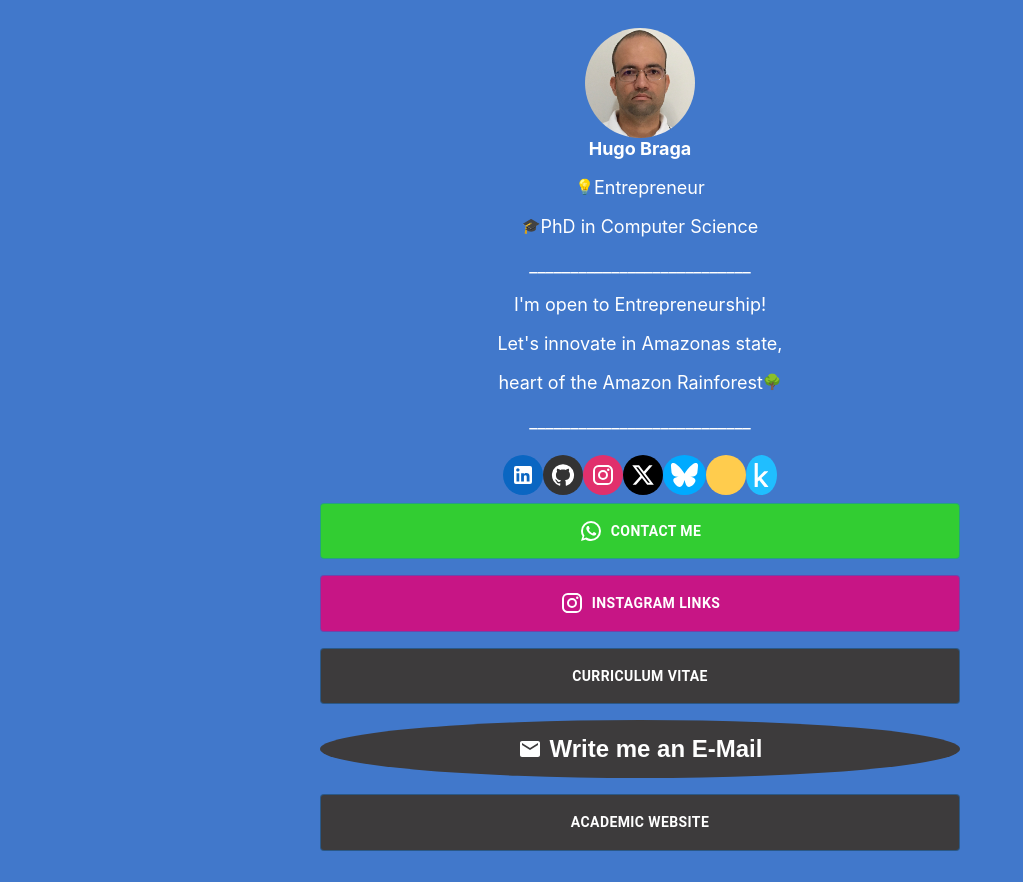
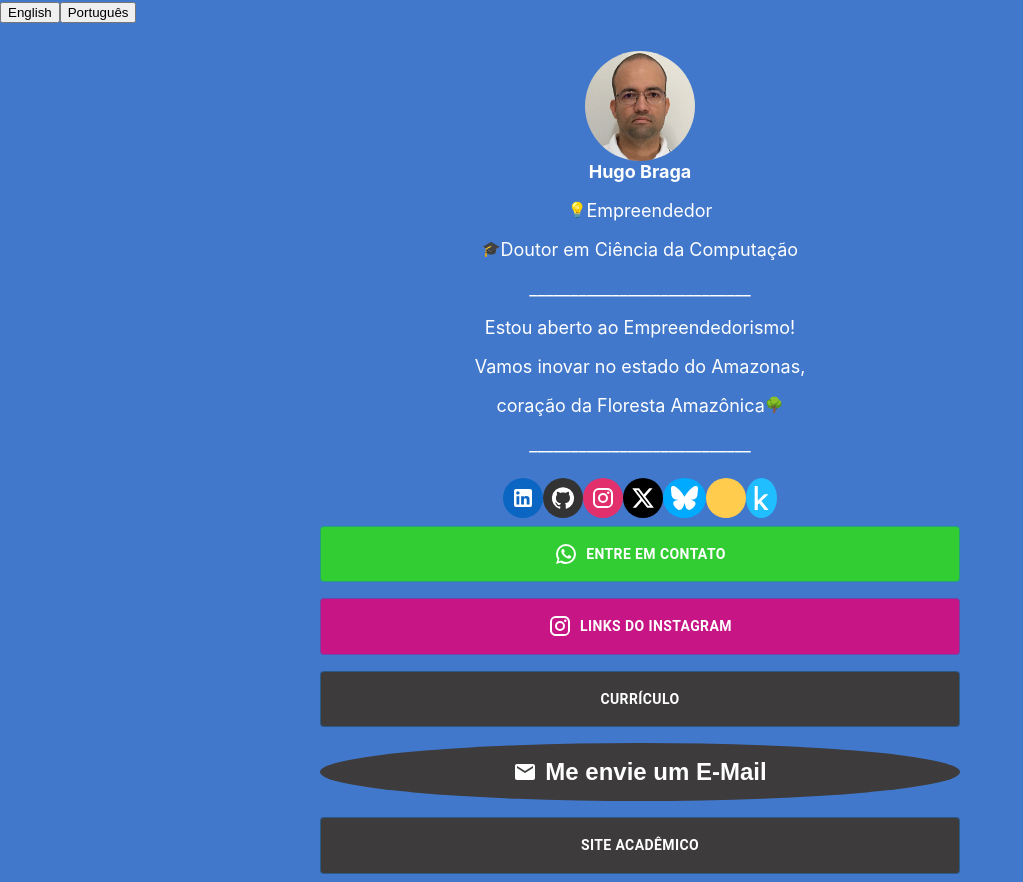
Before and after one commit to hugobraga/personal-website, a React (Create React App) app in the folder react-website/: page / in a window 1280 px wide. Shown: the whole page, without its empty margins (0-1023 px from the left). Before the commit the page ends 859 px from the top, so only its background shows below. Built offline with nearby package versions, Linux system fonts and the light colour scheme; no server answers; some icons are missing.

Commit message:
Added support to English and Brazilian Portuguese translations.

```diff
--- a/react-website/package.json
+++ b/react-website/package.json
@@ -15,9 +15,11 @@
     "@mui/system": "^5.11.0",
     "@testing-library/react": "^13.4.0",
     "@testing-library/user-event": "^14.4.3",
+    "i18next": "^23.14.0",
     "react": "^18.0.0",
     "react-dom": "^18.0.0",
     "react-ga4": "^2.1.0",
+    "react-i18next": "^15.0.1",
     "react-router-dom": "^6.4.0",
     "react-scripts": "^5.0.1",
     "sass": "^1.56.0",
--- a/react-website/src/App.js
+++ b/react-website/src/App.js
@@ -11,7 +11,13 @@ import config from './config'; // Import your config file
 import Microblog from './pages/Microblog';
 import Instalinks from './pages/Instalinks';
 
+// Importing the i18n configuration and useTranslation hook
+import { useTranslation } from 'react-i18next';
+import './i18n'; // Assuming you have an i18n.js file set up as per the previous instructions
+
 const App = () => {
+  const { i18n, t } = useTranslation(); // Initializing translation
+
   useEffect(() => {
     const { measurementId } = config.googleAnalytics;
     if (measurementId) {
@@ -22,13 +28,26 @@ const App = () => {
     }
   }, []);
 
+  // Function to change the language
+  const changeLanguage = (lng) => {
+    i18n.changeLanguage(lng);
+  };
+
   return (
     <Router>
-      <Routes>
-        <Route path="/" element={<Microblog />} />
-        <Route path="/instalinks" element={<Instalinks />} />
-        <Route path="*" element={<Navigate to="/" />} />
-      </Routes>
+      <div>
+        {/* Language Switcher Buttons */}
+        <div style={{ marginBottom: '20px' }}>
+          <button onClick={() => changeLanguage('en')}>English</button>
+          <button onClick={() => changeLanguage('pt')}>Português</button>
+        </div>
+
+        <Routes>
+          <Route path="/" element={<Microblog />} />
+          <Route path="/instalinks" element={<Instalinks />} />
+          <Route path="*" element={<Navigate to="/" />} />
+        </Routes>
+      </div>
     </Router>
   );
 };
--- a/react-website/src/components/HomeRectangularButtons.js
+++ b/react-website/src/components/HomeRectangularButtons.js
@@ -5,6 +5,7 @@ import InstagramIcon from '@mui/icons-material/Instagram';
 import MailIcon from '@mui/icons-material/Mail';
 import { styled } from "@mui/system";
 import { Link } from "react-router-dom";
+import { useTranslation } from "react-i18next"; // Import the useTranslation hook
 
 // Define the custom styled components
 const StyledButton = styled(Button)(({ theme }) => ({
@@ -55,6 +56,8 @@ const IconStyles = {
 };
 
 const HomeRectangularButtons = () => {
+  const { t } = useTranslation(); // Initialize translation hook
+
   return (
     <Grid container direction="column" justifyContent="center" alignItems="center">
       <WhatsAppButton
@@ -62,19 +65,19 @@ const HomeRectangularButtons = () => {
         onClick={() => window.open("http://wa.me/+5571992682584", "_blank")}
       >
         <WhatsAppIcon style={IconStyles} />
-        Contact me
+        {t('contact_me')}
       </WhatsAppButton>
 
       <InstaButton variant="outlined">
         <InstagramIcon style={IconStyles} />
-        <StyledLink to="/instalinks">Instagram Links</StyledLink>
+        <StyledLink to="/instalinks">{t('instagram_links')}</StyledLink>
       </InstaButton>
 
       <StyledButton
         variant="outlined"
         onClick={() => window.open("https://drive.google.com/file/d/1CvUlSSo4SrD5u09h3TDK8V5PRLqLbJEm/view?usp=sharing", "_blank")}
       >
-        Curriculum Vitae
+        {t('curriculum_vitae')}
       </StyledButton>
 
       <StyledIconButton
@@ -84,14 +87,14 @@ const HomeRectangularButtons = () => {
         }}
       >
         <MailIcon style={IconStyles} />
-        Write me an E-Mail
+        {t('write_me_email')}
       </StyledIconButton>
 
       <StyledButton
         variant="outlined"
         onClick={() => window.open("https://sites.google.com/site/hugobraga", "_blank")}
       >
-        Academic Website
+        {t('academic_website')}
       </StyledButton>
     </Grid>
   );
--- /dev/null
+++ b/react-website/src/i18n.js
@@ -0,0 +1,33 @@
+// src/i18n.js
+import i18n from 'i18next';
+import { initReactI18next } from 'react-i18next';
+import enTranslation from './locales/en/translation.json';
+import ptTranslation from './locales/pt/translation.json';
+
+i18n
+  .use(initReactI18next)
+  .init({
+    resources: {
+      en: {
+        translation: enTranslation,
+      },
+      pt: {
+        translation: ptTranslation,
+      },
+    },
+    lng: 'pt', // Default language
+    fallbackLng: 'en', // Fallback language if translation is missing
+    interpolation: {
+      escapeValue: false, // React already escapes values to prevent XSS
+    },
+    keySeparator: false, // Disable key nesting (recommended for simple JSON structure)
+    detection: {
+      order: ['querystring', 'cookie', 'localStorage', 'navigator', 'htmlTag', 'path', 'subdomain'],
+      caches: ['localStorage', 'cookie'],
+    },
+    react: {
+      useSuspense: false, // Disables suspense mode
+    },
+  });
+
+export default i18n;
--- /dev/null
+++ b/react-website/src/locales/en/translation.json
@@ -0,0 +1,12 @@
+{
+  "entrepreneur": "Entrepreneur",
+  "phd": "PhD in Computer Science",
+  "open_to_entrepreneurship": "I'm open to Entrepreneurship!",
+  "innovate_amazonas": "Let's innovate in Amazonas state,",
+  "heart_of_amazon": "heart of the Amazon Rainforest",
+  "contact_me": "Contact me",
+  "instagram_links": "Instagram Links",
+  "curriculum_vitae": "Curriculum Vitae",
+  "write_me_email": "Write me an E-Mail",
+  "academic_website": "Academic Website"
+}
--- /dev/null
+++ b/react-website/src/locales/pt/translation.json
@@ -0,0 +1,12 @@
+{
+  "entrepreneur": "Empreendedor",
+  "phd": "Doutor em Ciência da Computação",
+  "open_to_entrepreneurship": "Estou aberto ao Empreendedorismo!",
+  "innovate_amazonas": "Vamos inovar no estado do Amazonas,",
+  "heart_of_amazon": "coração da Floresta Amazônica",
+  "contact_me": "Entre em contato",
+  "instagram_links": "Links do Instagram",
+  "curriculum_vitae": "Currículo",
+  "write_me_email": "Me envie um E-Mail",
+  "academic_website": "Site Acadêmico"
+}
--- a/react-website/src/pages/Instalinks.js
+++ b/react-website/src/pages/Instalinks.js
@@ -2,8 +2,10 @@ import React from "react";
 import InstaButtons from "../components/InstaButtons";
 import { Link } from "react-router-dom";
 import MyPhoto from "./images/rosto.jpeg";
+import { useTranslation } from "react-i18next"; // Import the useTranslation hook
 
 const Instalinks = () => {
+    const { t } = useTranslation(); // Initialize translation hook
   return (
       <div style={{textAlign: "center", marginTop: "20px"}}>
           <div>
@@ -24,7 +26,7 @@ const Instalinks = () => {
           </div>
 
           <p className="hor-centered">
-              Links do Instagram
+              {t('instagram_links')}
           </p>
 
           {/* Link para a Home */}
--- a/react-website/src/pages/Microblog.js
+++ b/react-website/src/pages/Microblog.js
@@ -1,11 +1,13 @@
 import React from "react";
+import { useTranslation } from "react-i18next";
 import HomeRoundedButtons from "../components/HomeRoundedButtons";
 import "./Microblog.css";
 import MyPhoto from "./images/rosto.jpeg";
-// import "react-whatsapp-widget/dist/index.css";
 import HomeRectangularButtons from "../components/HomeRectangularButtons";
 
 const Microblog = () => {
+  const { t } = useTranslation(); // Initialize translation hook
+
   return (
     <div>
       <div>
@@ -22,26 +24,24 @@ const Microblog = () => {
             }}
           />
         </div>
-        <span className={["myname"]}>Hugo Braga</span>
+        <span className="myname">Hugo Braga</span>
       </div>
 
       <p className="hor-centered">
         <span className="small-picture">💡</span>
-        Entrepreneur
+        {t('entrepreneur')}
       </p>
       <p className="hor-centered">
         <span className="small-picture">🎓</span>
-        PhD in Computer Science
+        {t('phd')}
       </p>
       <p>
         <span className="linha-separadora">___________________________</span>
       </p>
-      <p className="hor-centered">I'm open to Entrepreneurship!</p>
+      <p className="hor-centered">{t('open_to_entrepreneurship')}</p>
+      <p className="hor-centered">{t('innovate_amazonas')}</p>
       <p className="hor-centered">
-        Let's innovate in Amazonas state,
-      </p>
-      <p className="hor-centered">
-        heart of the Amazon Rainforest
+        {t('heart_of_amazon')}
         <span className="small-picture">🌳</span>
       </p>
       <p>
```
Also changed, not shown: 1 other file (tests, documents, lock files or other folders).
